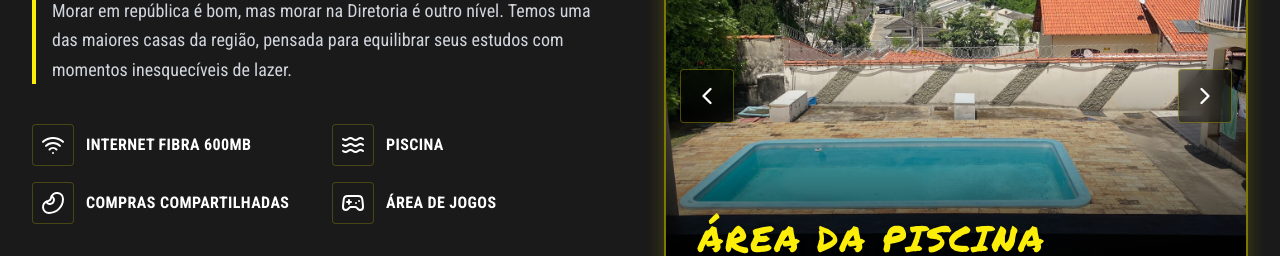
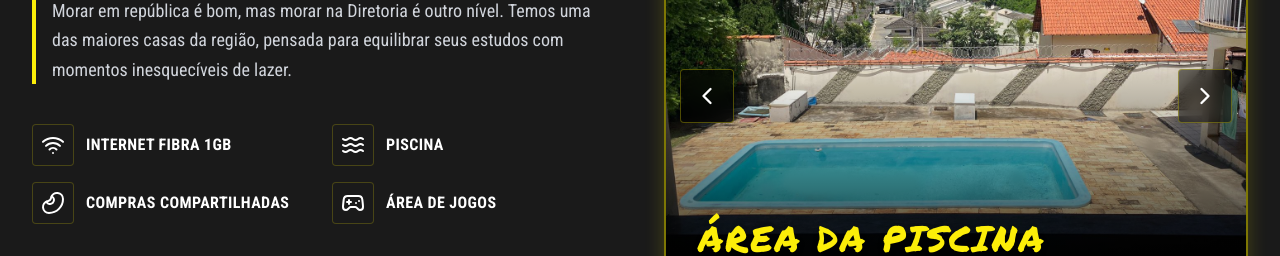
Before and after one commit to Republica-Diretoria/DiretoriaApp, a React (Vite) app: page / in a window 1280 px wide. Shown: the part 1060-1316 px from the top of the page. Built offline with nearby package versions, Linux system fonts and the light colour scheme.

Commit message:
update internet

```diff
--- a/src/components/Structure.tsx
+++ b/src/components/Structure.tsx
@@ -32,7 +32,7 @@ const photos = [
 
 // Ícones de facilidades
 const features = [
-  { icon: <Wifi />, text: "Internet Fibra 600Mb" },
+  { icon: <Wifi />, text: "Internet Fibra 1GB" },
   { icon: <Waves />, text: "Piscina" },
   { icon: <Bean />, text: "Compras compartilhadas" },
   { icon: <Gamepad2 />, text: "Área de Jogos" },
```
